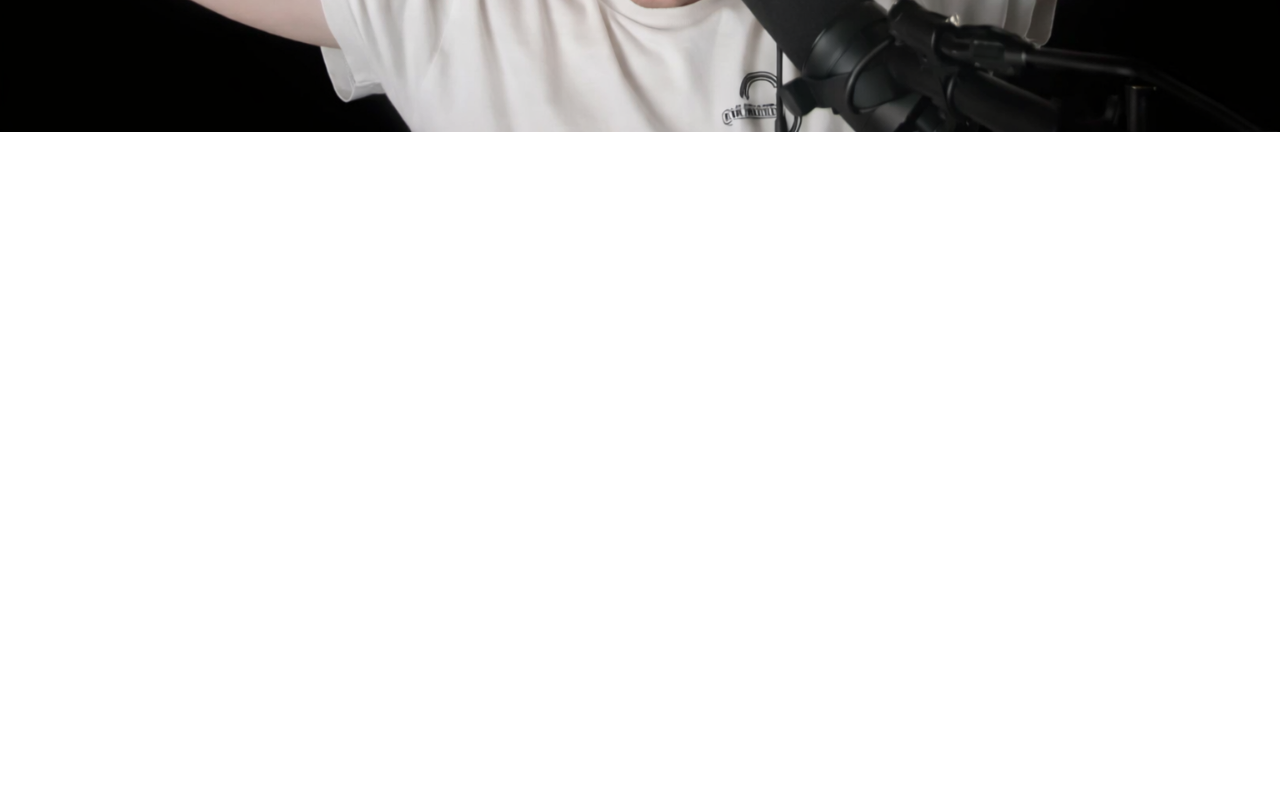
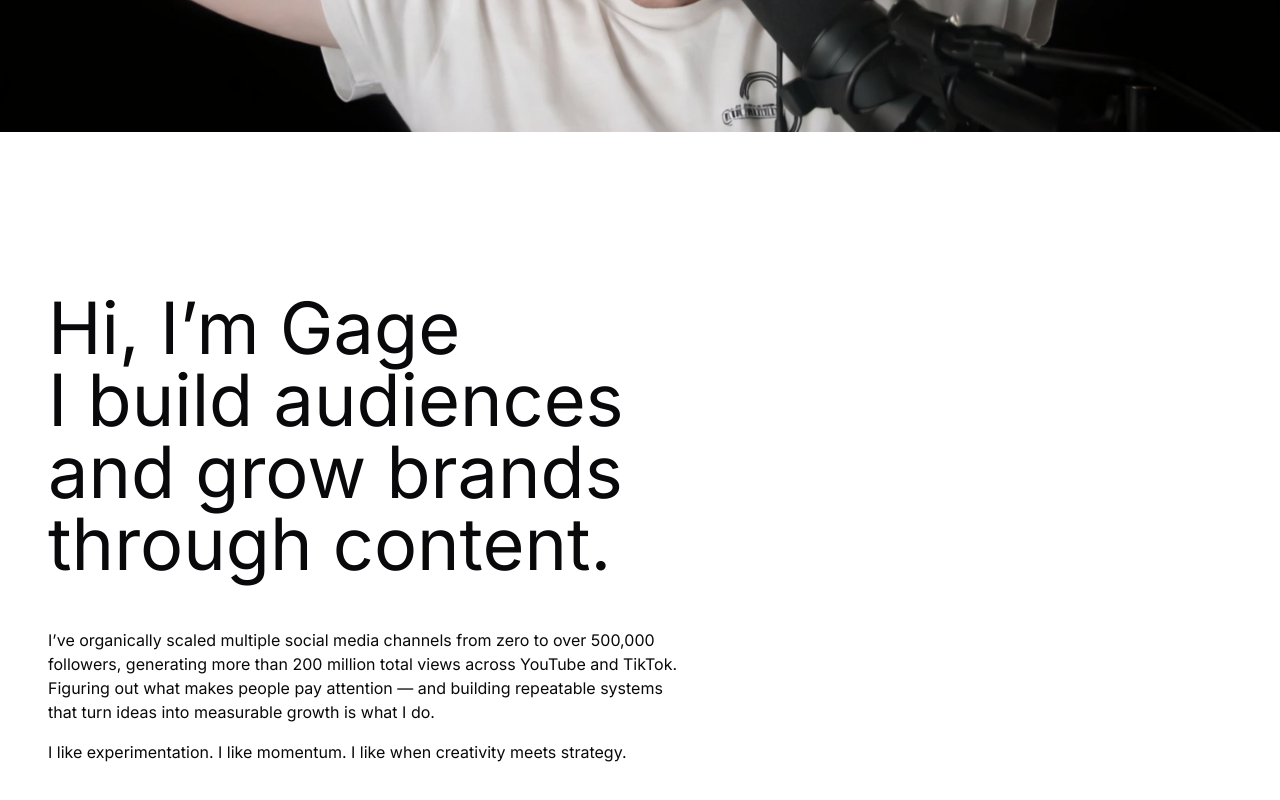
Before and after one commit to davidherring123/gage, a Next.js app: page / in a window 1280 px wide. Shown: the part 668-1468 px from the top of the page. Built offline with nearby package versions, Linux system fonts and the light colour scheme.

Commit message:
added scroll lock, and intro welcome page.

```diff
--- /dev/null
+++ b/hooks/use-scroll-lock.ts
@@ -0,0 +1,14 @@
+import { useEffect } from 'react';
+
+export function useScrollLock(duration: number) {
+  useEffect(() => {
+    document.body.style.overflow = 'hidden';
+    const timer = setTimeout(() => {
+      document.body.style.overflow = '';
+    }, duration * 1000);
+    return () => {
+      clearTimeout(timer);
+      document.body.style.overflow = '';
+    };
+  }, [duration]);
+}
--- a/sections/landing.tsx
+++ b/sections/landing.tsx
@@ -6,9 +6,11 @@ import { Typewriter } from '@/components/ui/typewriter';
 import { transition } from '@/const/animations';
 import { SECTION_IDS } from '@/const/sections';
 import { useTimeline } from '@/hooks/use-timeline';
+import { useScrollLock } from '@/hooks/use-scroll-lock';
 
 export function Landing() {
   const timeline = useTimeline();
+  useScrollLock(3.6);
 
   return (
     <section id={SECTION_IDS.landing} className="relative min-h-screen flex flex-col items-center pt-24">
--- a/sections/welcome.tsx
+++ b/sections/welcome.tsx
@@ -1,5 +1,19 @@
 import { SECTION_IDS } from '@/const/sections';
 
 export function Welcome() {
-  return <section id={SECTION_IDS.welcome} className="min-h-screen"></section>;
+  return (
+    <section id={SECTION_IDS.welcome} className="min-h-screen px-12 pt-40 pb-12">
+      <div className="max-w-[50vw]">
+        <h1 className="text-7xl">
+          Hi, I’m Gage <br /> I build audiences and grow brands through content.
+        </h1>
+        <div className="mt-12">
+          I’ve organically scaled multiple social media channels from zero to over 500,000 followers, generating more
+          than 200 million total views across YouTube and TikTok. Figuring out what makes people pay attention — and
+          building repeatable systems that turn ideas into measurable growth is what I do.
+        </div>
+        <div className="mt-4">I like experimentation. I like momentum. I like when creativity meets strategy.</div>
+      </div>
+    </section>
+  );
 }
```
